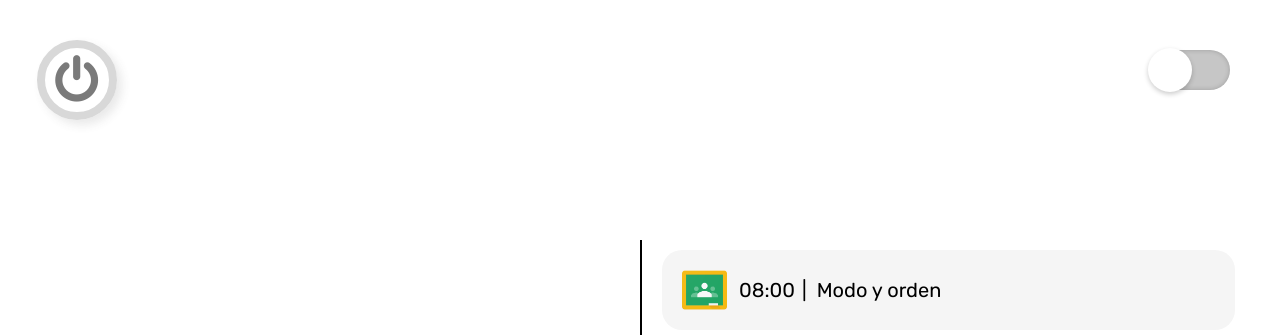
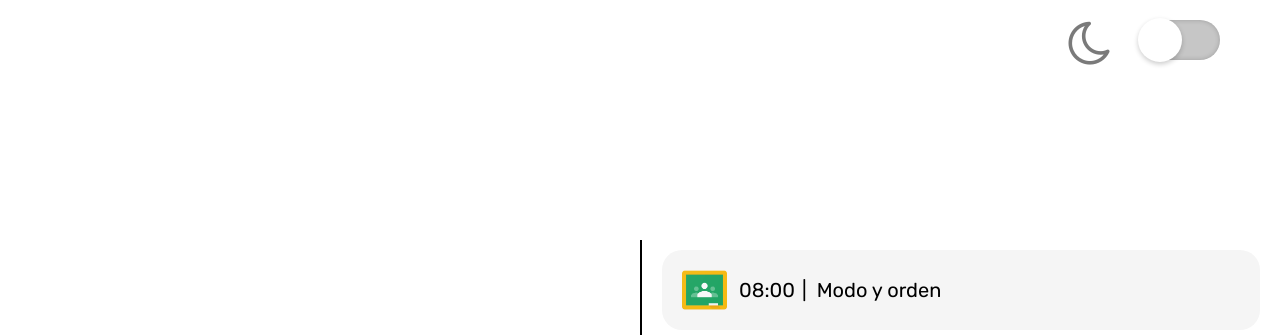
Before and after one commit to nicolas-trillo/simple-cal, a plain HTML site: page index.html in a window 1280 px wide. Shown: the top 335 px of the page. Drawn offline with nearby package versions, Linux system fonts and the light colour scheme; a web font is replaced by a local one.

Commit message:
quickfix

```diff
--- a/index.html
+++ b/index.html
@@ -25,17 +25,18 @@
         </div>
         <div id="contenedor-fecha">
           <div id="fecha"></div>
-          <div class="contenedor-boton">
-            <input id='cbx'type="checkbox" ></input>
-          </div>
         </div>
 
       </div>
       <div class="contenedor-icons"></div>
     </div>
-
-    <div class="contenedor-dark-mode">
-      <input type="checkbox" id="asdf" onclick="myFunction()">
+    <div class="contenedor-toggles">
+      <div class="contenedor-dark-mode">
+        <input type="checkbox" id="asdf" onclick="myFunction()">
+      </div>
+      <div class="contenedor-boton">
+        <input id='cbx'type="checkbox" ></input>
+      </div>
     </div>
   </body>
 </html>
--- a/style.css
+++ b/style.css
@@ -175,6 +175,9 @@ body {
   .contenedor-boton {
     display: none;
   }
+  .contenedor-toggles {
+    padding-right: 2rem;
+  }
 }
 
 .icon-a-cont {
@@ -235,12 +238,6 @@ body {
 
 /* boton switch */
 
-.contenedor-boton {
-  position: absolute;
-  top: 5rem;
-  right: 5rem;
-}
-
 .contenedor-boton input[type="checkbox"] {
   position: relative;
   -webkit-appearance: none;
@@ -276,19 +273,18 @@ body {
 /* dark mode */
 
 body {
-  padding: 25px;
   background-color: white;
   color: black;
-  font-size: 25px;
+  font-size: 2.5rem;
 }
 
 .dark-mode {
-  background-color: rgba(0, 0, 0, 0.97);
+  background-color: rgb(19, 18, 18);
   color: white;
 }
 
 .dark-mode-icon {
-  background: rgb(100, 98, 98);
+  background: rgb(30, 30, 30);
 }
 
 .dark-mode-letter {
@@ -305,13 +301,8 @@ body {
   height: 80px;
   width: 80px;
   -webkit-appearance: none;
-  box-shadow: 5px 5px 10px rgba(70, 70, 70, 0.12);
   position: absolute;
   transform: translate(-50%, -50%);
-  top: 10%;
-  left: 6%;
-  border-radius: 50%;
-  border: 8px solid #d8d8d8;
   outline: none;
   display: flex;
   align-items: center;
@@ -320,11 +311,43 @@ body {
 
 .contenedor-dark-mode input[type="checkbox"]::after {
   font-family: FontAwesome;
-  content: "\f011";
+  content: "\f186";
   color: #7a7a7a;
-  font-size: 50px;
+  font-size: 5rem;
 }
 
 .contenedor-dark-mode input[type="checkbox"]:checked::after {
   color: white;
+  content: "\f185";
 }
+
+/* TRANSICIONES */
+* {
+  transition: all 0.5s ease;
+  -webkit-transition: all 0.5s ease;
+  -moz-transition: all 0.5s ease;
+  -ms-transition: all 0.5s ease;
+  -o-transition: all 0.5s ease;
+}
+/* Posicion toggles */
+
+.contenedor-toggles {
+  position: absolute;
+  top: 0;
+  width: 100%;
+  display: flex;
+  justify-content: flex-end;
+  padding: 2rem;
+  padding-right: 6rem;
+  align-items: center;
+  height: fit-content;
+}
+.contenedor-dark-mode {
+  width: fit-content;
+  height: fit-content;
+  margin-right: 5rem;
+}
+.contenedor-dark-mode *,
+.contenedor-boton * {
+  cursor: pointer;
+}
```
